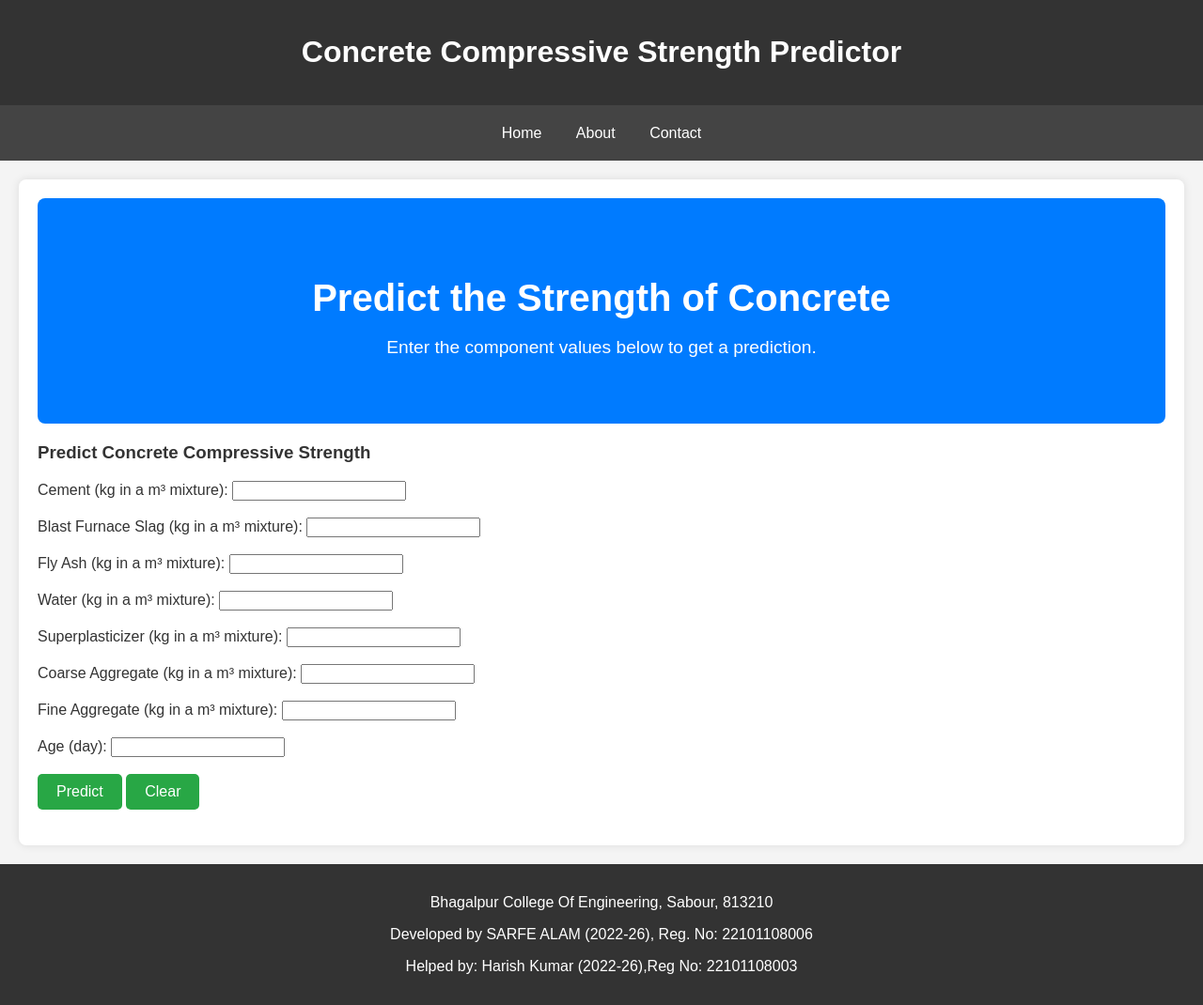
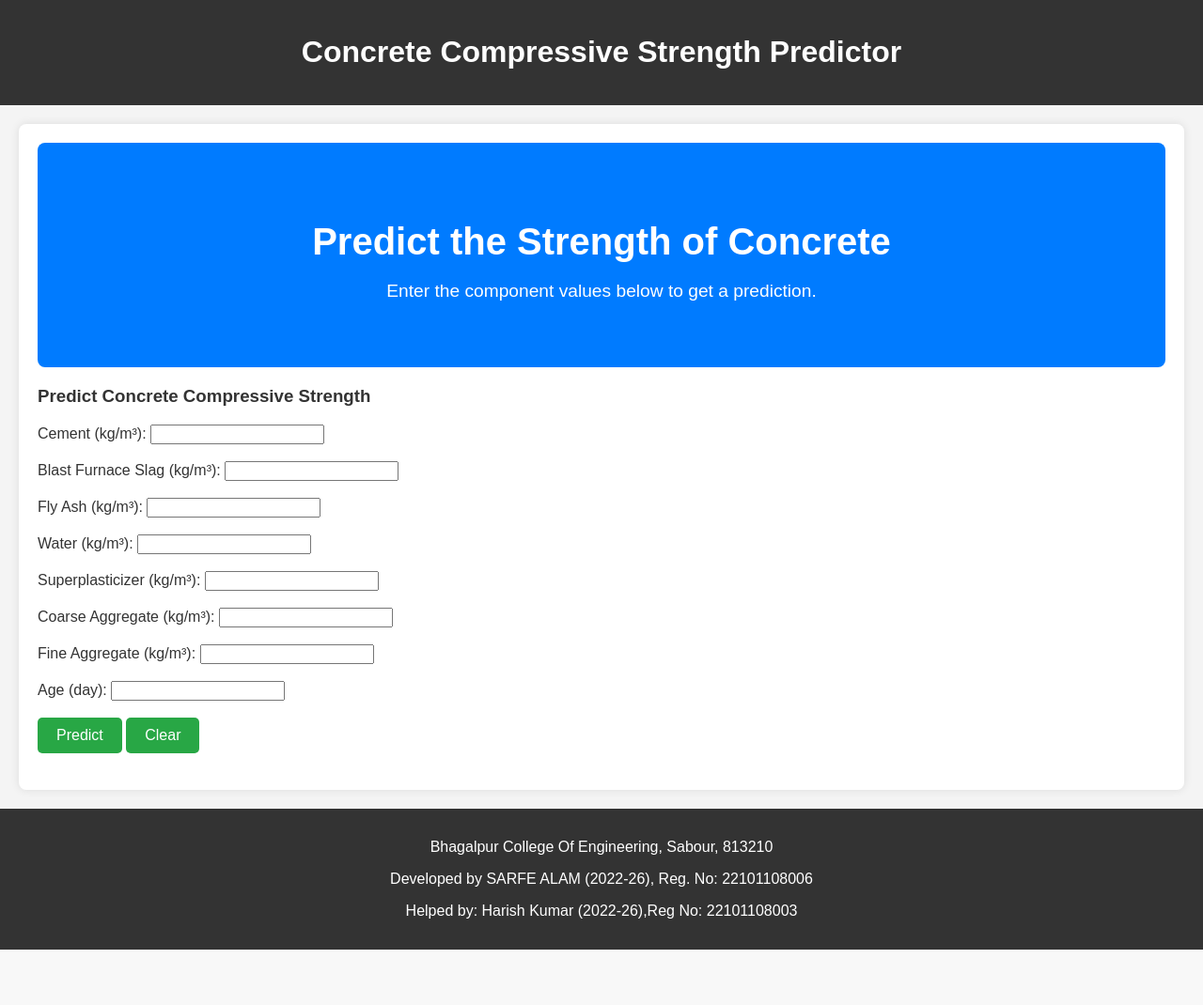
Before and after one commit to mdsarfealam62022-lab/Compressive_Strength_Of_Concrete, a Flask app: page / in a window 1280 px wide. Shown: the whole page at 94% size. After the commit the page ends 1011 px from the top, so only its background shows below. Run offline with Flask 3, Linux system fonts and the light colour scheme.

Commit message:
Update HTML UI design

```diff
--- a/templates/index.html
+++ b/templates/index.html
@@ -12,11 +12,12 @@
     <header>
         <h1>Concrete Compressive Strength Predictor</h1>
     </header>
-    <nav>
+    <!-- <nav>
         <a href="#">Home</a>
         <a href="#">About</a>
         <a href="#">Contact</a>
     </nav>
+    -->
     <main>
         <section class="hero">
             <h2>Predict the Strength of Concrete</h2>
@@ -26,25 +27,25 @@
         <section class="prediction-form">
             <h3>Predict Concrete Compressive Strength</h3>
             <form id="predictionForm">
-                <label for="cement">Cement (kg in a m³ mixture):</label>
+                <label for="cement">Cement (kg/m³):</label>
                 <input type="number" id="cement" name="Cement" step="any" min="0" required><br><br>
 
-                <label for="blast_furnace_slag">Blast Furnace Slag (kg in a m³ mixture):</label>
+                <label for="blast_furnace_slag">Blast Furnace Slag (kg/m³):</label>
                 <input type="number" id="blast_furnace_slag" name="Blast_Furnace_Slag" step="any" min="0" required><br><br>
 
-                <label for="fly_ash">Fly Ash (kg in a m³ mixture):</label>
+                <label for="fly_ash">Fly Ash (kg/m³):</label>
                 <input type="number" id="fly_ash" name="Fly_Ash" step="any" min="0" required><br><br>
 
-                <label for="water">Water (kg in a m³ mixture):</label>
+                <label for="water">Water (kg/m³):</label>
                 <input type="number" id="water" name="Water" step="any" min="0" required><br><br>
 
-                <label for="superplasticizer">Superplasticizer (kg in a m³ mixture):</label>
+                <label for="superplasticizer">Superplasticizer (kg/m³):</label>
                 <input type="number" id="superplasticizer" name="Superplasticizer" step="any" min="0" required><br><br>
 
-                <label for="coarse_aggregate">Coarse Aggregate (kg in a m³ mixture):</label>
+                <label for="coarse_aggregate">Coarse Aggregate (kg/m³):</label>
                 <input type="number" id="coarse_aggregate" name="Coarse_Aggregate" step="any" min="0" required><br><br>
 
-                <label for="fine_aggregate">Fine Aggregate (kg in a m³ mixture):</label>
+                <label for="fine_aggregate">Fine Aggregate (kg/m³):</label>
                 <input type="number" id="fine_aggregate" name="Fine_Aggregate" step="any" min="0" required><br><br>
 
                 <label for="age">Age (day):</label>
```
